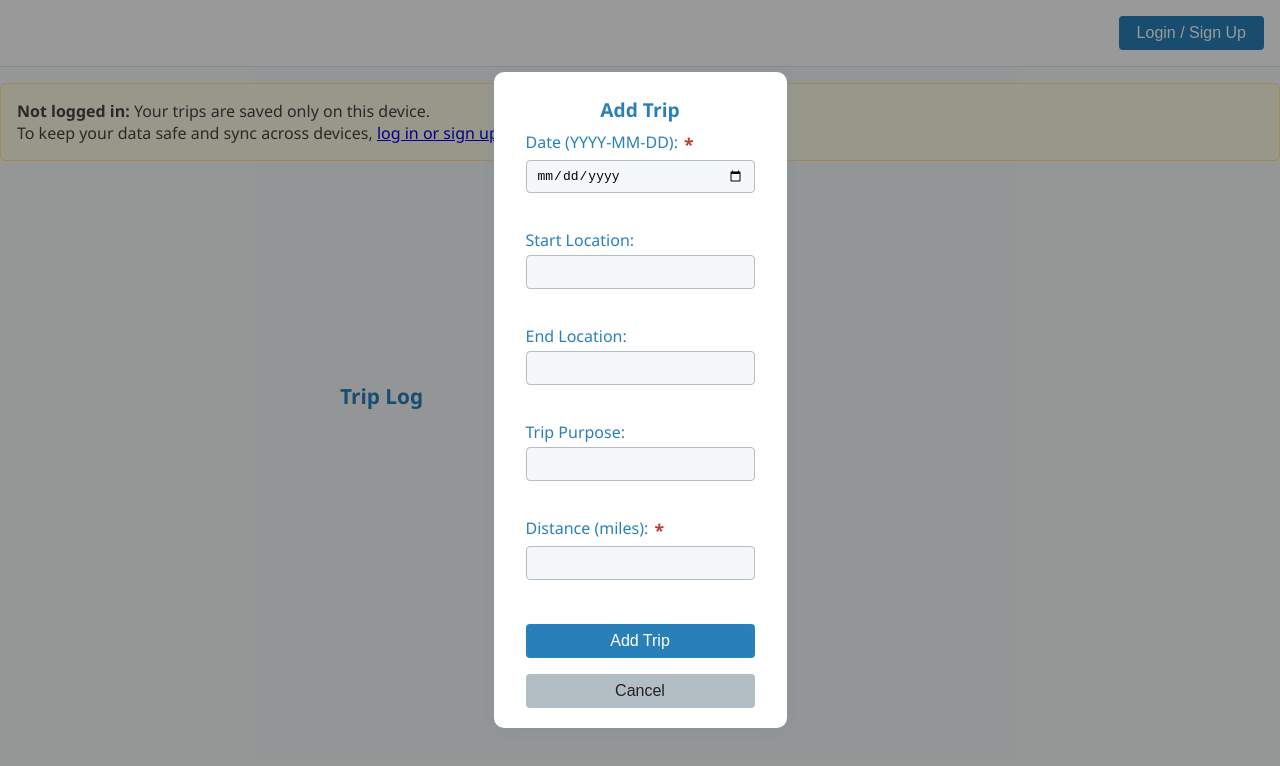
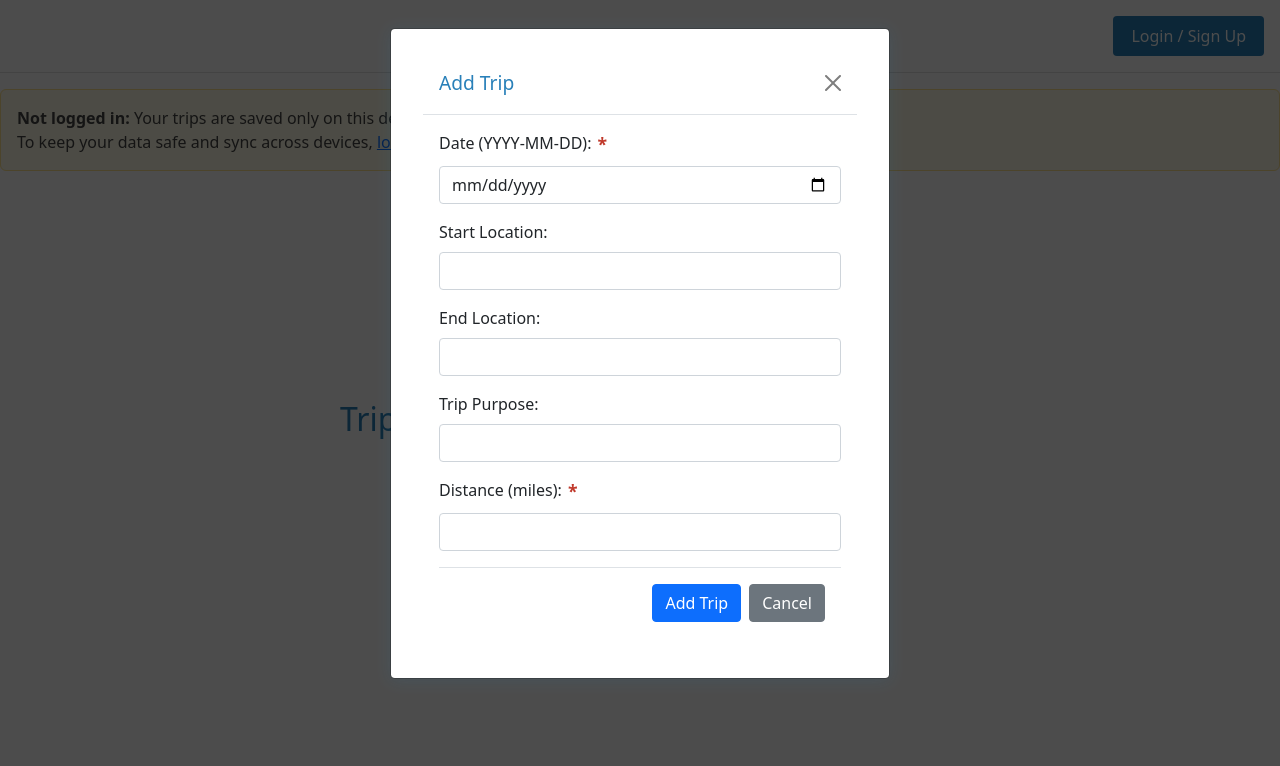
Before and after one commit to Milage-Tracker/Mileage-Tracker.github.io, a plain HTML site: page index.html in a window 1280 px wide. Both pictures are taken after a click on the button "Add Trip". Drawn offline with nearby package versions, Linux system fonts and the light colour scheme; no server answers.

Commit message:
Refactor Add Trip functionality to use Bootstrap modal and update styles

```diff
--- a/index.html
+++ b/index.html
@@ -12,6 +12,8 @@
     <script src="https://www.gstatic.com/firebasejs/11.7.3/firebase-auth-compat.js" defer></script>
     <!-- Firebase Firestore -->
     <script src="https://www.gstatic.com/firebasejs/11.7.3/firebase-firestore-compat.js" defer></script>
+    <!-- Updated Bootstrap CSS and JS URLs -->
+    <link href="https://cdn.jsdelivr.net/npm/bootstrap@5.1.3/dist/css/bootstrap.min.css" rel="stylesheet">
 </head>
 
 <body>
@@ -53,30 +55,49 @@
 
     <h1>Mileage Tracker</h1>
 
-    <button id="show-add-trip" class="main-add-trip-btn">Add Trip</button>
+    <button id="show-add-trip" class="main-add-trip-btn" data-bs-toggle="modal" data-bs-target="#addTripModal">Add
+        Trip</button>
     <button id="show-export-modal" class="main-export-btn">Print Trip Log</button>
-    <div id="add-trip-modal" class="modal">
-        <div class="modal-content">
-            <h3>Add Trip</h3>
-            <form id="add-trip-form">
-                <label for="date">Date (YYYY-MM-DD): <span class="required">*</span></label>
-                <input type="date" id="date" required><br><br>
 
-                <label for="start-location">Start Location:</label>
-                <input type="text" id="start-location"><br><br>
-
-                <label for="end-location">End Location:</label>
-                <input type="text" id="end-location"><br><br>
-
-                <label for="purpose">Trip Purpose:</label>
-                <input type="text" id="purpose"><br><br>
-
-                <label for="distance">Distance (miles): <span class="required">*</span></label>
-                <input type="number" id="distance" required><br><br>
-
-                <button type="submit" id="add-trip">Add Trip</button>
-                <button type="button" id="cancel-add-trip" class="modal-btn cancel-btn">Cancel</button>
-            </form>
+    <!-- Updated Add Trip Modal to Bootstrap Modal -->
+    <div class="modal fade" id="addTripModal" tabindex="-1" aria-labelledby="addTripModalLabel">
+        <div class="modal-dialog">
+            <div class="modal-content">
+                <div class="modal-header">
+                    <h5 class="modal-title" id="addTripModalLabel">Add Trip</h5>
+                    <button type="button" class="btn-close" data-bs-dismiss="modal" aria-label="Close"></button>
+                </div>
+                <div class="modal-body">
+                    <form id="add-trip-form">
+                        <div class="mb-3">
+                            <label for="date" class="form-label">Date (YYYY-MM-DD): <span
+                                    class="required">*</span></label>
+                            <input type="date" class="form-control" id="date" required>
+                        </div>
+                        <div class="mb-3">
+                            <label for="start-location" class="form-label">Start Location:</label>
+                            <input type="text" class="form-control" id="start-location">
+                        </div>
+                        <div class="mb-3">
+                            <label for="end-location" class="form-label">End Location:</label>
+                            <input type="text" class="form-control" id="end-location">
+                        </div>
+                        <div class="mb-3">
+                            <label for="purpose" class="form-label">Trip Purpose:</label>
+                            <input type="text" class="form-control" id="purpose">
+                        </div>
+                        <div class="mb-3">
+                            <label for="distance" class="form-label">Distance (miles): <span class="required">*</span>
+                            </label>
+                            <input type="number" class="form-control" id="distance" required>
+                        </div>
+                        <div class="modal-footer">
+                            <button type="submit" class="btn btn-primary">Add Trip</button>
+                            <button type="button" class="btn btn-secondary" data-bs-dismiss="modal">Cancel</button>
+                        </div>
+                    </form>
+                </div>
+            </div>
         </div>
     </div>
 
@@ -129,6 +150,8 @@
 
     <!-- jsPDF for PDF export -->
     <script src="https://cdnjs.cloudflare.com/ajax/libs/jspdf/2.5.1/jspdf.umd.min.js"></script>
+    <!-- Bootstrap Bundle with Popper -->
+    <script src="https://cdn.jsdelivr.net/npm/bootstrap@5.1.3/dist/js/bootstrap.bundle.min.js" defer></script>
     <!-- Main App Script -->
     <script src="script.js"></script>
 </body>
--- a/script.js
+++ b/script.js
@@ -515,22 +515,22 @@ document.addEventListener('DOMContentLoaded', () => {
 
     // Add Trip Modal logic
     const showAddTripBtn = document.getElementById('show-add-trip');
-    const addTripModal = document.getElementById('add-trip-modal');
+    const addTripModal = new bootstrap.Modal(document.getElementById('addTripModal'));
     const addTripForm = document.getElementById('add-trip-form');
     const cancelAddTripBtn = document.getElementById('cancel-add-trip');
 
     function openAddTripModal() {
-        if (addTripModal) addTripModal.style.display = 'flex';
+        if (addTripModal) addTripModal.show();
     }
     function closeAddTripModal() {
-        if (addTripModal) addTripModal.style.display = 'none';
+        if (addTripModal) addTripModal.hide();
         if (addTripForm) addTripForm.reset();
     }
-    if (showAddTripBtn) showAddTripBtn.addEventListener('click', openAddTripModal);
     if (cancelAddTripBtn) cancelAddTripBtn.addEventListener('click', closeAddTripModal);
-    if (addTripModal) {
-        addTripModal.addEventListener('click', (e) => {
-            if (e.target === addTripModal) closeAddTripModal();
+    const addTripModalElement = document.getElementById('addTripModal');
+    if (addTripModalElement) {
+        addTripModalElement.addEventListener('click', (e) => {
+            if (e.target === addTripModalElement) closeAddTripModal();
         });
     }
     if (addTripForm) {
--- a/style.css
+++ b/style.css
@@ -955,64 +955,6 @@ h2 {
     text-align: center;
 }
 
-#add-trip-form label {
-    display: block;
-    margin-bottom: 4px;
-    color: #2980b9;
-    font-weight: 500;
-    font-size: 1em;
-}
-
-#add-trip-form input[type="text"],
-#add-trip-form input[type="date"],
-#add-trip-form input[type="number"] {
-    width: 100%;
-    padding: 7px 10px;
-    margin-bottom: 14px;
-    border: 1px solid #b2bec3;
-    border-radius: 4px;
-    font-size: 1em;
-    background: #f4f8fb;
-    box-sizing: border-box;
-}
-
-#add-trip-form button[type="submit"] {
-    background: #2980b9;
-    color: #fff;
-    border: none;
-    border-radius: 4px;
-    padding: 8px 18px;
-    font-size: 1em;
-    margin-top: 8px;
-    cursor: pointer;
-    transition: background 0.2s;
-    width: 100%;
-    margin-bottom: 8px;
-}
-
-#add-trip-form button[type="submit"]:hover {
-    background: #21618c;
-}
-
-#add-trip-form button.cancel-btn {
-    background: #b2bec3;
-    color: #222;
-    margin-left: 0;
-    width: 100%;
-}
-
-#add-trip-form button.cancel-btn:hover {
-    background: #c0392b;
-    color: #fff;
-}
-
-@media (max-width: 600px) {
-    #add-trip-modal .modal-content {
-        padding: 12px 2vw 8px 2vw;
-        max-width: 99vw;
-    }
-}
-
 /* Export Modal and Button */
 .main-export-btn {
     display: block;
```
